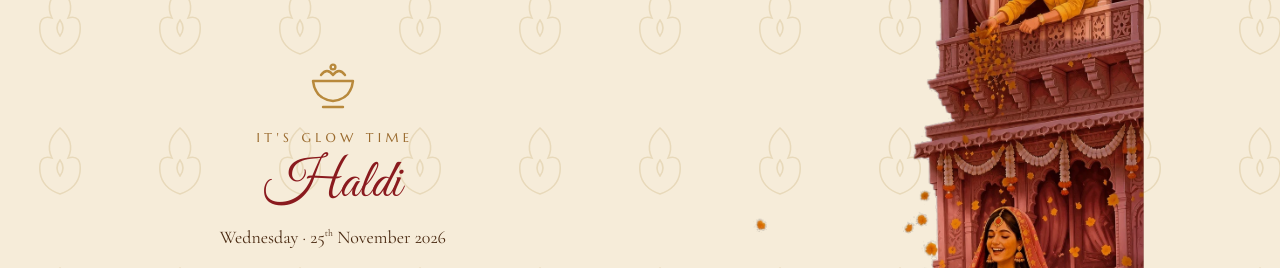
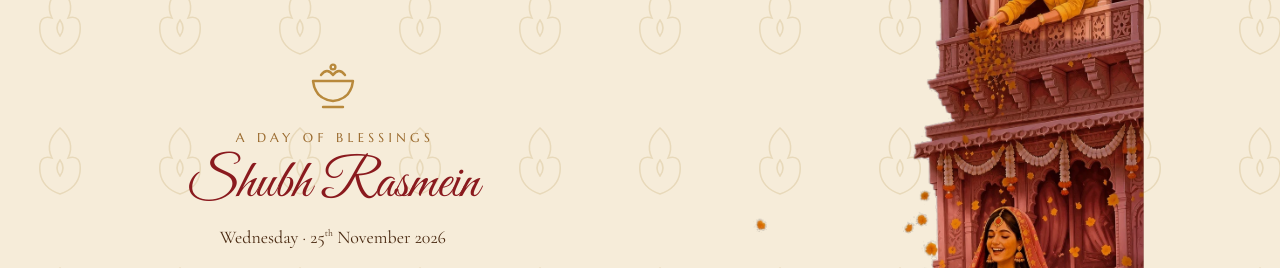
Before and after one commit to vkkhare/wedding_invitation, a React (Vite) app: page / in a window 1280 px wide. Shown: the part 3720-3988 px from the top of the page. Built offline with nearby package versions, Linux system fonts and the light colour scheme; no server answers.

Commit message:
Retitle 25 Nov card to Shubh Rasmein
The day holds Lagun, Bhat, Tel and Haldi, so the title now embraces all
the rituals with kicker A Day of Blessings.

Co-Authored-By: Claude Fable 5 <noreply@anthropic.com>
Claude-Session: https://claude.ai/code/session_01Laey7iPgSkAxcR1n1p2GxR

```diff
--- a/src/components/Events.jsx
+++ b/src/components/Events.jsx
@@ -115,8 +115,8 @@ function HaldiScene() {
     <div className="bigday bigday--haldi">
       <Reveal className="bigday__head bigday__head--left">
         <div className="event-card__icon" aria-hidden="true"><HaldiIcon /></div>
-        <p className="event-card__kicker">It's Glow Time</p>
-        <h3 className="bigday__title script">Haldi</h3>
+        <p className="event-card__kicker">A Day of Blessings</p>
+        <h3 className="bigday__title script">Shubh Rasmein</h3>
         <p className="event-card__meta">Wednesday · 25<sup>th</sup> November 2026</p>
         <div className="event-card__sub">
           {['Lagun · 9:00 am', 'Bhat · 10:00 am', 'Haldi & Tel · 2:00 pm'].map((s, i) => (
```
